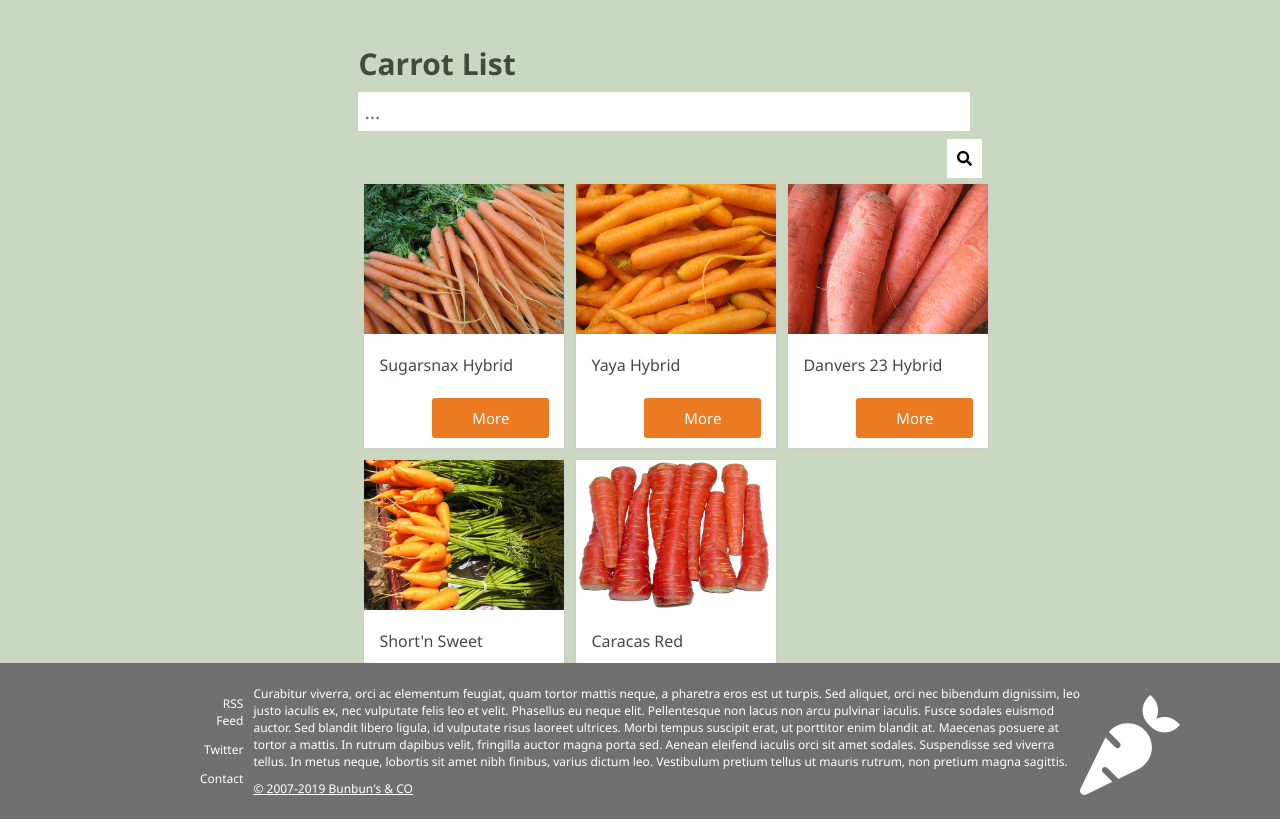
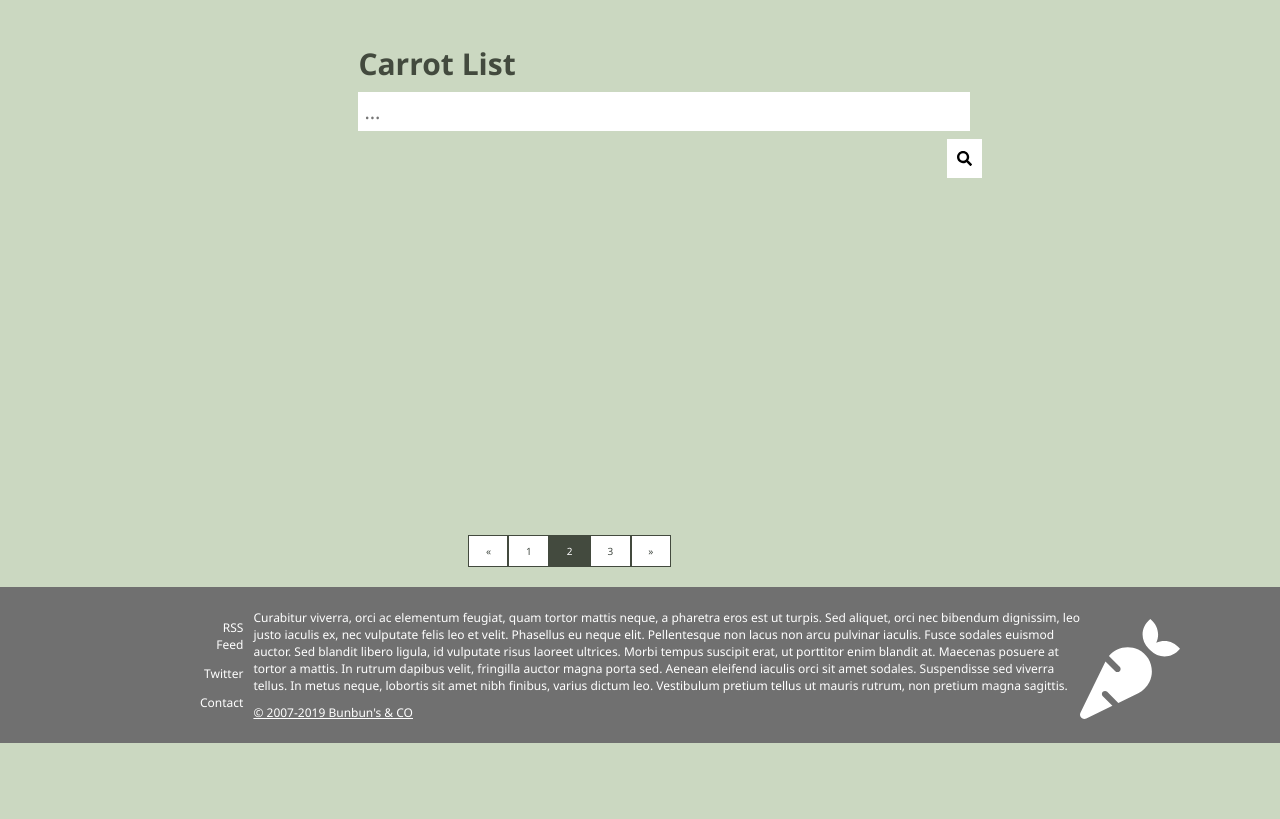
Before and after one commit to iQ-University/carrot-store-challenge, a plain HTML site: page carrotlist.html in a window 1280 px wide. Shown: the part 57-876 px from the top of the page. After the commit the page ends 800 px from the top, so only its background shows below. Drawn offline with Linux system fonts and the light colour scheme.

Commit message:
changes made to carrotlist and details for fetch

```diff
--- a/carrotlist.html
+++ b/carrotlist.html
@@ -7,7 +7,7 @@
 			href="https://fonts.googleapis.com/css?family=Pacifico&display=swap"
 			rel="stylesheet"
 		/>
-		<script src="scripts/more.js" defer></script>
+
 	</head>
 	<body>
 		<div class="header-container">
@@ -43,7 +43,7 @@
 				</form>
 			</div>
 			<div class="search-result">
-				<div class="search-item">
+				<!-- <div class="search-item">
 					<a href="#">
 						<img
 							src="mocks/img/at-the-market-serie-carrots-1538683-640x480.jpg"
@@ -122,6 +122,7 @@
 							More
 						</button>
 					</div>
+				</div> -->
 			</div>
 		</div>
 		<div class="pagination">
@@ -131,8 +132,6 @@
 			<a href="#">3</a>
 			<a href="#">&raquo;</a>
 		</div>
-		</div>
-
 		<div class="footer-container">
 			<div class="contact">
 				<p>RSS Feed</p>
@@ -162,5 +161,6 @@
 				<img src="mocks/img/carrot-solid.svg" alt="carrot-solid" />
 			</div>
 		</div>
+		<script src="server/serverList.js"></script>
 	</body>
 </html>
--- a/styles/style.css
+++ b/styles/style.css
@@ -110,10 +110,11 @@ a:visited {
 
 /* Carrot List */
 .page-container {
-	height: 80%;
+	height: 69.8%;
 	width: 50%;
 	margin-top: 40px;
 	margin-left: 28%;
+	margin-right: 30%;
 }
 
 .search-container {
@@ -159,35 +160,40 @@ a:visited {
 }
 
 .search-result {
-	display: block;
-	height: 80%;
-	margin: auto;
+	display: flex;
+	flex-direction: row;
+	flex-wrap: wrap;
+	justify-content: flex-start;
+	height: 60%;
+	margin-left: 50px;
 	color: #434a3e;
 }
 
-.search-result .search-item {
+.search-result div {
 	background-color: white;
 	margin: 5px;
 	border: 1px solid #ccc;
 	float: left;
 	width: 200px;
+	height: 260px;
+	flex-basis: 25%;
 }
 
-.search-result .search-item:hover {
+.search-result div:hover {
 	border: 1px solid #434a3e;
 }
 
-.search-result .search-item img {
+.search-result div img {
 	width: 100%;
 	height: 150px;
 }
 
-.search-result .description {
+.search-result p {
 	padding: 15px 15px 50px 15px;
 	background-color: white;
 }
 
-.search-result .description .btn {
+.search-result p button {
 	background-color: #ec7a23;
 	color: white;
 	border: none;
@@ -197,24 +203,26 @@ a:visited {
 	font-size: 15px;
 	font-family: "Segoe UI", Tahoma, Geneva, Verdana, sans-serif;
 	padding: 10px 40px 10px 40px;
+	margin-top: 5px;
+	margin-left: 100px;
 	float: right;
-}
-
-.search-result .description button {
 	cursor: pointer;
 }
 
 .pagination {
-	display: inline-block;
+	display: flex;
+	flex-direction: row;
+	align-self: center;
 	background-color: white;
-	bottom: 0;
-	margin-left: 30%;
+	margin-left: 34%;
+	margin-right: 45%;
+	margin-bottom: 20px;
 }
 
 .pagination a {
 	color: #434a43;
 	float: left;
-	padding: 8px 16px;
+	padding: 8px 16.5px;
 	text-decoration: none;
 	border: 1px solid #434a3e;
 	font-size: 10px;
```
Also changed, not shown: details.html (+1 -3 lines), scripts/script.js (line endings or trailing spaces). Lines whose indentation alone changed are shown as unchanged.
